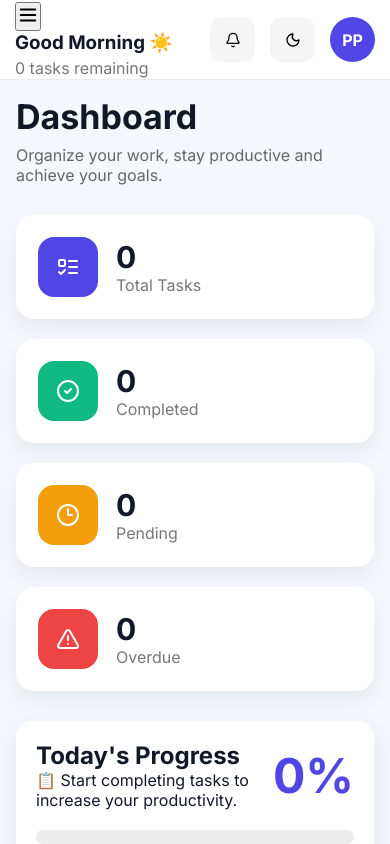
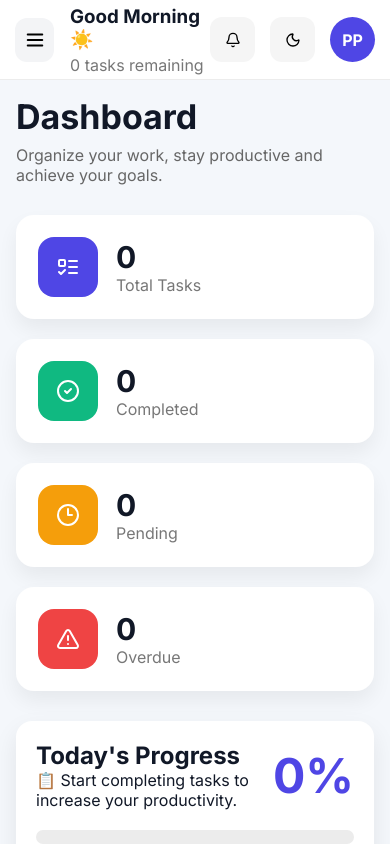
Before and after one commit to cicreatorhub/Planify-V3, a React (Vite) app: page / in a window 390 px wide. Shown: the top 844 px of the page. Built offline with nearby package versions, Linux system fonts and the light colour scheme.

Commit message:
Update index.css

```diff
--- a/src/index.css
+++ b/src/index.css
@@ -267,6 +267,36 @@ body.dark .icon-btn{
     justify-content:center;
     align-items:center;
     font-weight:bold;
+}
+
+.menu-btn{
+    display:none;
+    width:44px;
+    height:44px;
+    border:none;
+    background:#f3f4f6;
+    border-radius:12px;
+    align-items:center;
+    justify-content:center;
+    margin-right:16px;
+}
+
+body.dark .menu-btn{
+    background:#27272a;
+    color:white;
+}
+
+@media(max-width:768px){
+
+    .menu-btn{
+        display:flex;
+    }
+
+    .header-left{
+        display:flex;
+        align-items:center;
+    }
+
 }
 
 /* ===================================================
```
